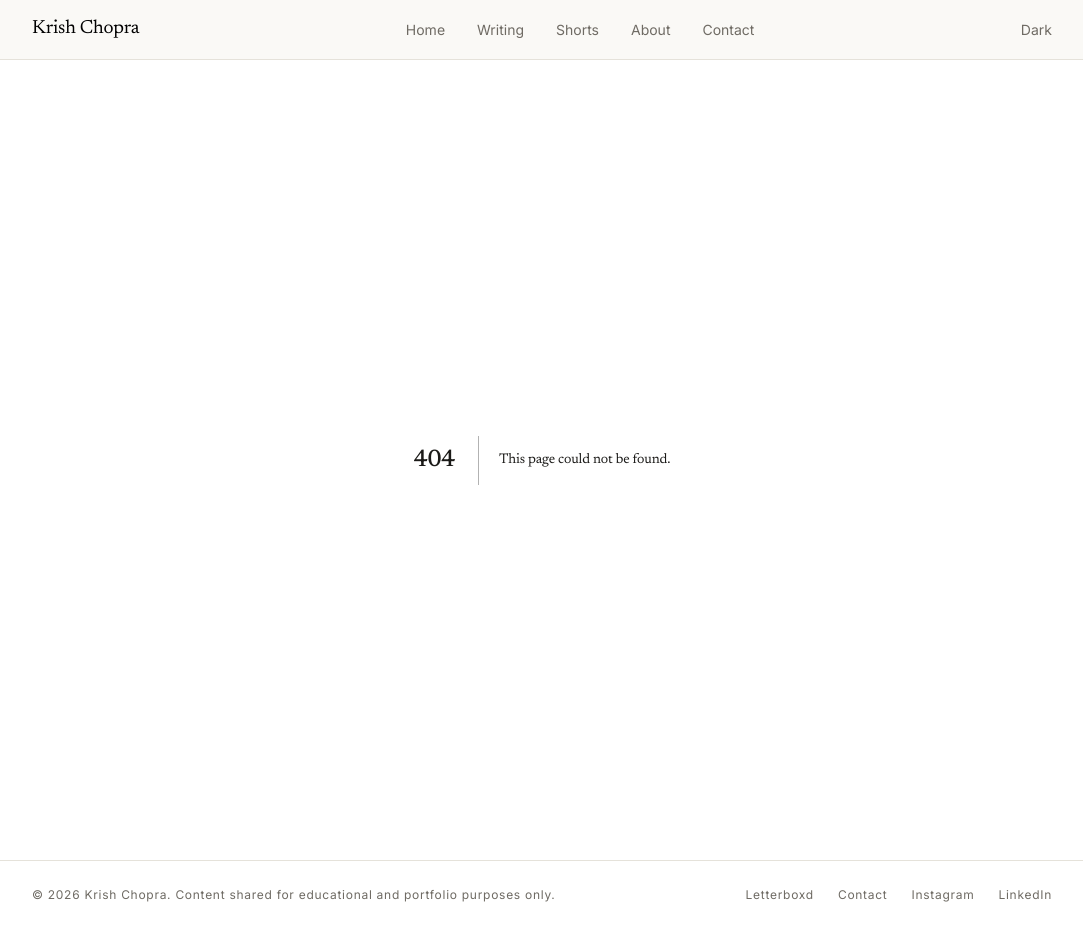
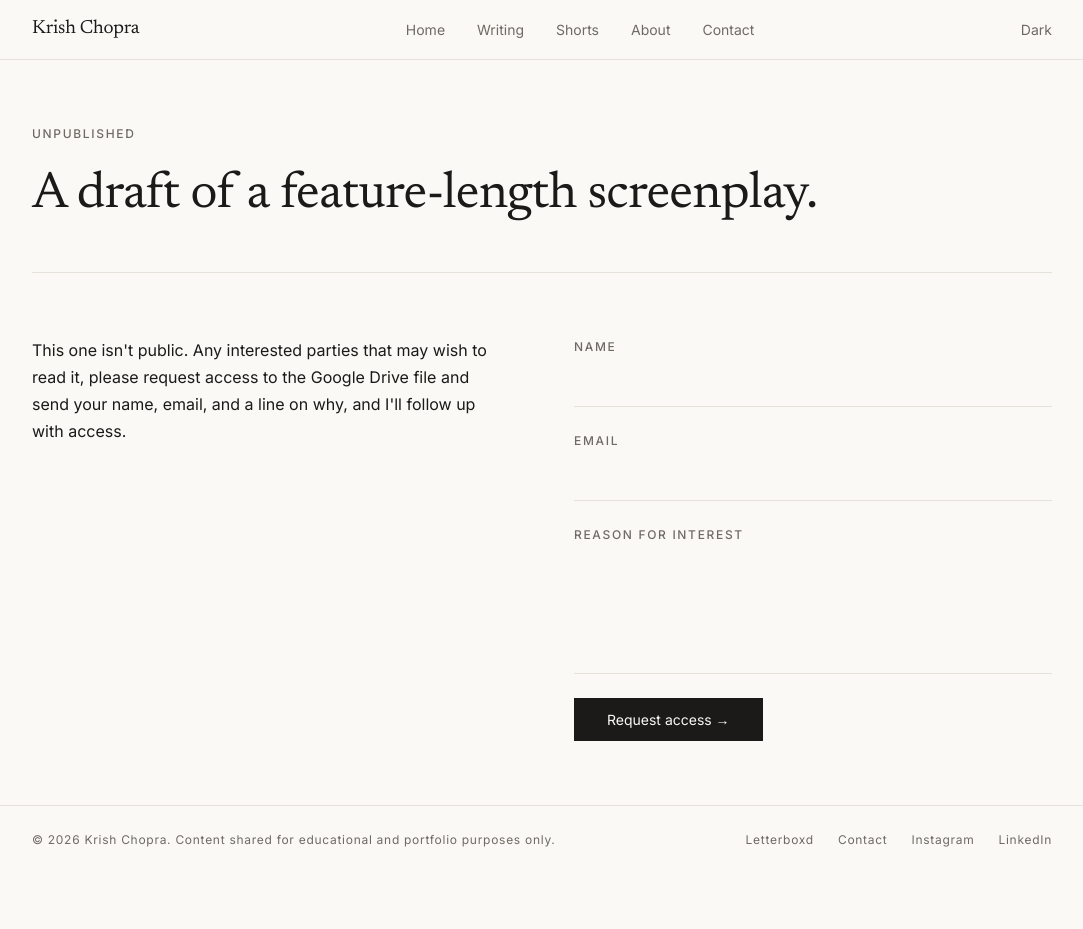
Before and after one commit to KrishChopra04/krish-portfolio, a Next.js app: page /screenplay in a window 1280 px wide. Before the commit this address had no page. Shown: the whole page, without its empty margins (98-1181 px from the left). After the commit the page ends 874 px from the top, so only its background shows below. Built offline with nearby package versions, Linux system fonts and the light colour scheme.

Commit message:
Add files via upload

```diff
--- /dev/null
+++ b/app/screenplay/page.tsx
@@ -0,0 +1,60 @@
+import type { Metadata } from 'next'
+
+export const metadata: Metadata = {
+    title: 'Screenplay',
+    description: 'Request access to an unpublished screenplay written by Krish Chopra.',
+}
+
+export default function Screenplay () {
+    return (
+        <div className="container">
+            <header className="page-head">
+                <p className="label">Unpublished</p>
+                <h1>A draft of a feature-length screenplay.</h1>
+            </header>
+
+        <div
+            className="section"
+            style={{
+                paddingBlock: 'var(--s-16)',
+                display: 'grid',
+                gridTemplateColumns: 'repeat(auto-fit, minmax(20rem, 1fr))',
+                gap: 'var(--s-16)',
+            }}
+        >
+            <div style={{ display: 'flex', flexDirection: 'column', gap: 'var(--s-8)' }}>
+                <p>
+                    This one isn&apos;t public. Any interested parties that may wish to read it, please request access to the Google Drive file and send your name, email, and a line on why, and I&apos;ll follow up with access.
+                </p>
+            </div>
+
+            <form
+                action="https://formspree.io/f/xbdvnpjl"
+                method="POST"
+                style={{ display: 'flex', flexDirection: 'column', gap: 'var(--s-6)' }}
+            >
+                <input type="text" name="_gotcha" style={{ display: 'none' }} tabIndex={-1} autoComplete="off" />
+
+                <div className="field">
+                    <label htmlFor="sp-name" className="label">Name</label>
+                    <input id="sp-name" name="name" type="text" required />
+                </div>
+
+                <div className="field">
+                    <label htmlFor="sp-email" className="label">Email</label>
+                    <input id="sp-email" name="email" type="email" required />
+                </div>
+
+                <div className="field">
+                    <label htmlFor="sp-reason" className="label">Reason for Interest</label>
+                    <textarea id="sp-reason" name="reason" required />
+                </div>
+
+                <button type="submit" className="btn" style={{ width: 'fit-content' }}>
+                    Request access &rarr;
+                </button>
+            </form>
+        </div>
+    </div>
+    )
+}
```
